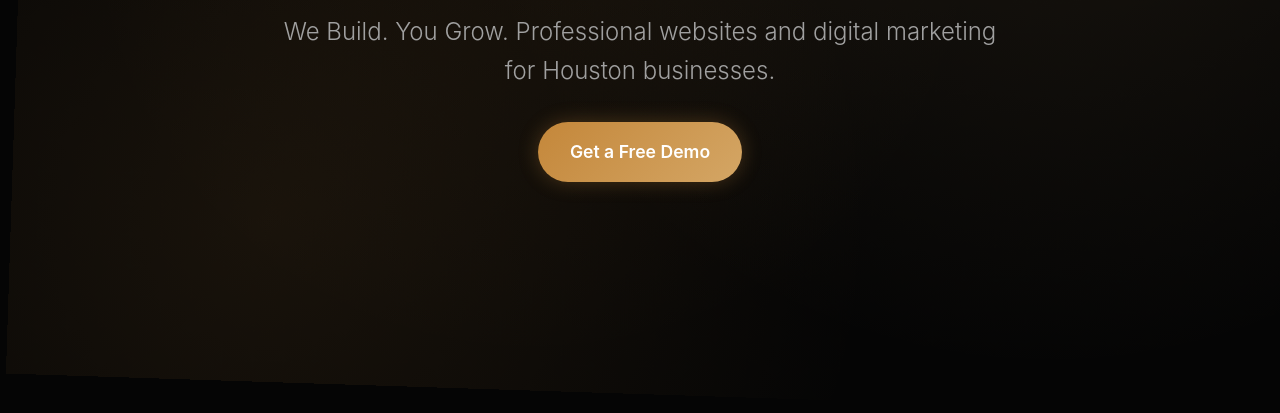
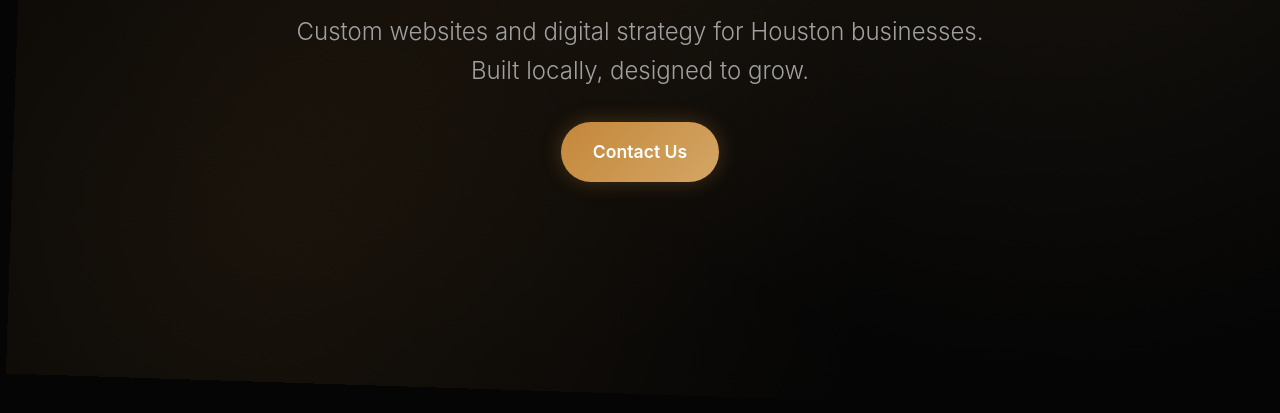
Before and after one commit to claw28262-alt/bayou-web-studio, a plain HTML site: page index.html in a window 1280 px wide. Shown: the part 387-800 px from the top of the page. Drawn offline with Linux system fonts and the light colour scheme.

Commit message:
Remove free demo CTAs, more professional tone

```diff
--- a/index.html
+++ b/index.html
@@ -675,8 +675,8 @@
     <section class="hero">
         <div class="hero-content fade-in">
             <h1>Space City's Premium Web Design</h1>
-            <p class="tagline">We Build. You Grow. Professional websites and digital marketing for Houston businesses.</p>
-            <a href="#contact" class="cta-button">Get a Free Demo</a>
+            <p class="tagline">Custom websites and digital strategy for Houston businesses. Built locally, designed to grow.</p>
+            <a href="#contact" class="cta-button">Contact Us</a>
         </div>
     </section>
 
@@ -895,7 +895,7 @@
                 </div>
             </div>
 
-            <a href="mailto:bayouwebstudio@gmail.com?subject=Free Demo Request" class="cta-button">Get a Free Demo</a>
+            <a href="mailto:bayouwebstudio@gmail.com?subject=Website Inquiry" class="cta-button">Contact Us</a>
         </div>
     </section>
 
```
